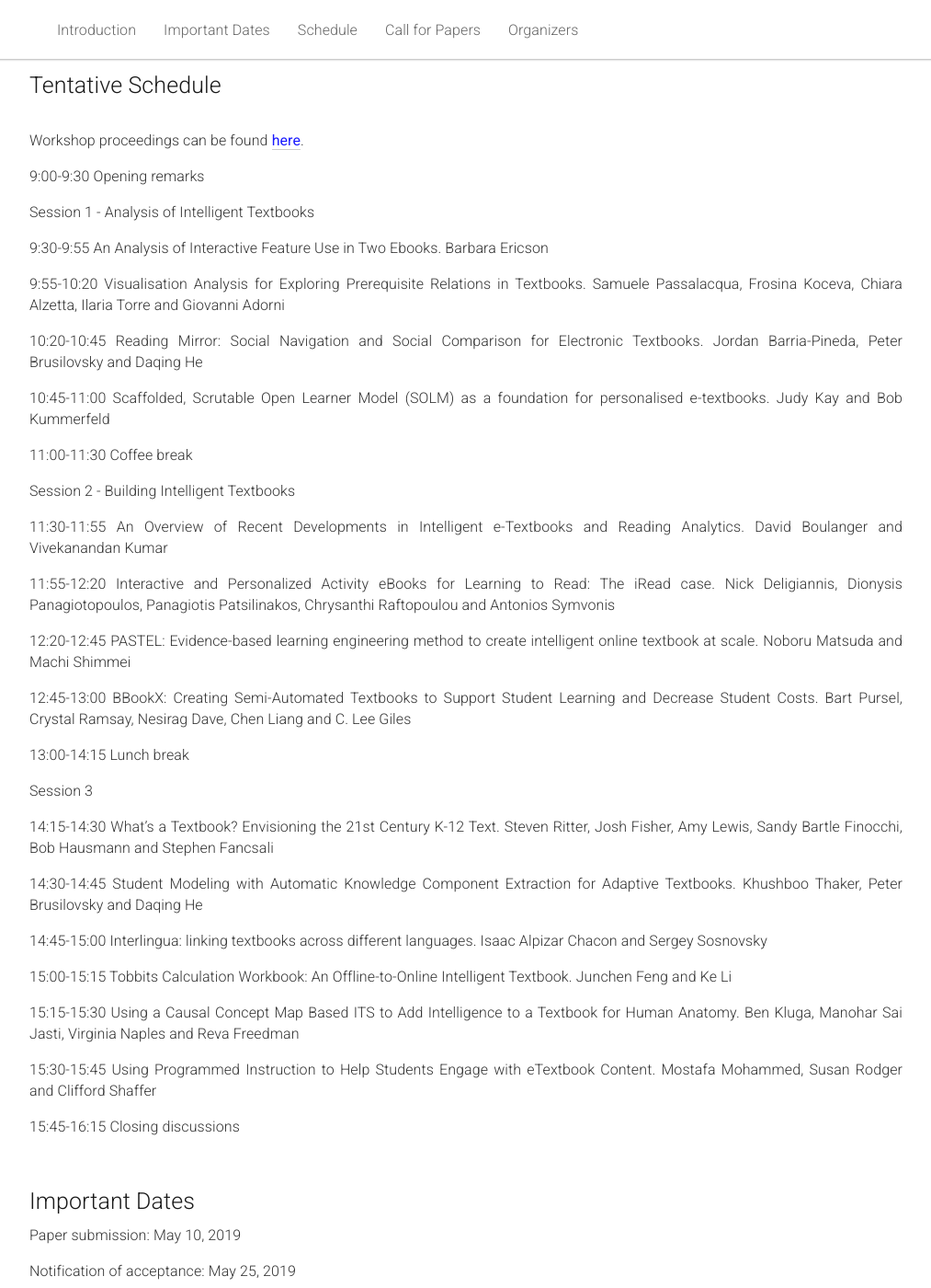
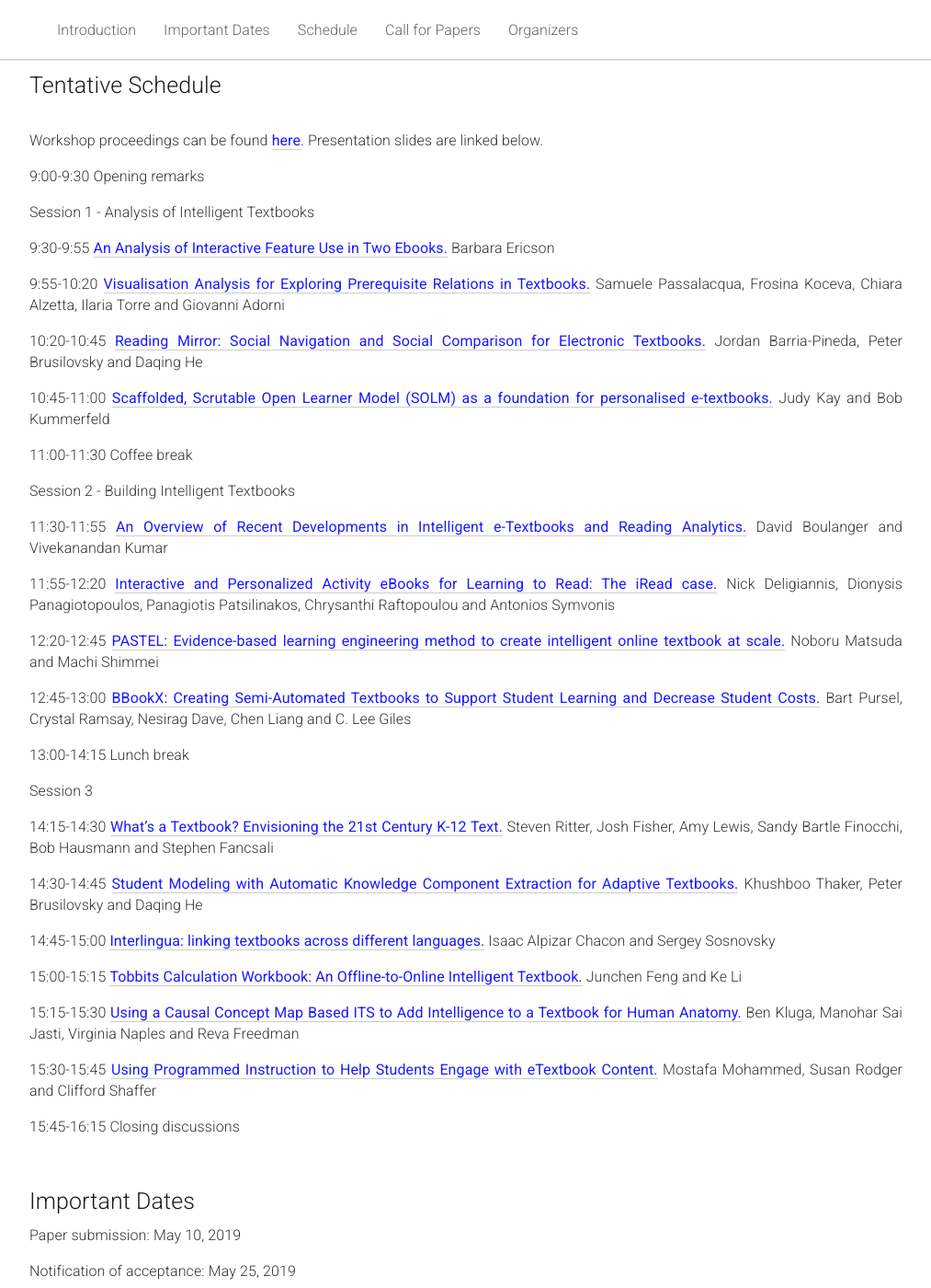
Before and after one commit to ml4ed/ml4ed.github.io, a Jekyll site: the page built from _posts/2019-03-21-2019-AIED-workshop.md, in a window 1280 px wide and 1400 px high, scrolled down 1099 px. Shown: the whole window at 92% size, without its empty margins (133-1146 px from the left). Built offline with Jekyll 4.4.1, drawn with Linux system fonts in a browser that asks for light colours.

Commit message:
Update 2019-03-21-2019-AIED-workshop.md

```diff
--- a/_posts/2019-03-21-2019-AIED-workshop.md
+++ b/_posts/2019-03-21-2019-AIED-workshop.md
@@ -100,48 +100,48 @@ Intelligent information retrieval and question-answering for digital textbooks.
 </div>
 
 <br>
-Workshop proceedings can be found <span style="color:#1a1aff;font-weight:400;"><a href="http://ceur-ws.org/Vol-2384/">here</a></span>.
+Workshop proceedings can be found <span style="color:#1a1aff;font-weight:400;"><a href="http://ceur-ws.org/Vol-2384/">here</a></span>. Presentation slides are linked below.
 <br>
 
 9:00-9:30 Opening remarks
 
 Session 1 - Analysis of Intelligent Textbooks
 
-9:30-9:55 An Analysis of Interactive Feature Use in Two Ebooks. Barbara Ericson
+9:30-9:55 <span style="color:#1a1aff;font-weight:400;"><a href="https://www.slideshare.net/SergeySosnovsky2/an-analysis-of-interactive-feature-use-in-two-ebooks">An Analysis of Interactive Feature Use in Two Ebooks.</a></span> Barbara Ericson
 
-9:55-10:20 Visualisation Analysis for Exploring Prerequisite Relations in Textbooks. Samuele Passalacqua, Frosina Koceva, Chiara Alzetta, Ilaria Torre and Giovanni Adorni
+9:55-10:20 <span style="color:#1a1aff;font-weight:400;"><a href="https://www.slideshare.net/SergeySosnovsky2/visualisation-analysis-for-exploring-prerequisite-relations-in-textbooks">Visualisation Analysis for Exploring Prerequisite Relations in Textbooks.</a></span> Samuele Passalacqua, Frosina Koceva, Chiara Alzetta, Ilaria Torre and Giovanni Adorni
 
-10:20-10:45 Reading Mirror: Social Navigation and Social Comparison for Electronic Textbooks. Jordan Barria-Pineda, Peter Brusilovsky and Daqing He
+10:20-10:45 <span style="color:#1a1aff;font-weight:400;"><a href="https://www.slideshare.net/SergeySosnovsky2/reading-mirror-social-navigation-and-social-comparison-for-electronic-textbooks">Reading Mirror: Social Navigation and Social Comparison for Electronic Textbooks.</a></span> Jordan Barria-Pineda, Peter Brusilovsky and Daqing He
 
-10:45-11:00 Scaffolded, Scrutable Open Learner Model (SOLM) as a foundation for personalised e-textbooks. Judy Kay and Bob Kummerfeld
+10:45-11:00 <span style="color:#1a1aff;font-weight:400;"><a href="https://www.slideshare.net/SergeySosnovsky2/scaffolded-scrutable-open-learner-model-solm-as-a-foundation-for-personalised-etextbooks">Scaffolded, Scrutable Open Learner Model (SOLM) as a foundation for personalised e-textbooks.</a></span> Judy Kay and Bob Kummerfeld
 
 11:00-11:30 Coffee break
 
 Session 2 - Building Intelligent Textbooks
 
-11:30-11:55 An Overview of Recent Developments in Intelligent e-Textbooks and Reading Analytics. David Boulanger and Vivekanandan Kumar
+11:30-11:55 <span style="color:#1a1aff;font-weight:400;"><a href="https://www.slideshare.net/SergeySosnovsky2/an-overview-of-recent-developments-in-intelligent-etextbooks-and-reading-analytics">An Overview of Recent Developments in Intelligent e-Textbooks and Reading Analytics.</a></span> David Boulanger and Vivekanandan Kumar
 
-11:55-12:20 Interactive and Personalized Activity eBooks for Learning to Read: The iRead case. Nick Deligiannis, Dionysis Panagiotopoulos, Panagiotis Patsilinakos, Chrysanthi Raftopoulou and Antonios Symvonis
+11:55-12:20 <span style="color:#1a1aff;font-weight:400;"><a href="https://www.slideshare.net/SergeySosnovsky2/interactive-and-personalized-activity-ebooks-for-learning-to-read-the-iread-case">Interactive and Personalized Activity eBooks for Learning to Read: The iRead case.</a></span> Nick Deligiannis, Dionysis Panagiotopoulos, Panagiotis Patsilinakos, Chrysanthi Raftopoulou and Antonios Symvonis
 
-12:20-12:45 PASTEL: Evidence-based learning engineering method to create intelligent online textbook at scale. Noboru Matsuda and Machi Shimmei
+12:20-12:45 <span style="color:#1a1aff;font-weight:400;"><a href="https://www.slideshare.net/SergeySosnovsky2/pastel-evidencebased-learning-engineering-method-to-create-intelligent-online-textbook-at-scale">PASTEL: Evidence-based learning engineering method to create intelligent online textbook at scale.</a></span> Noboru Matsuda and Machi Shimmei
 
-12:45-13:00 BBookX: Creating Semi-Automated Textbooks to Support Student Learning and Decrease Student Costs. Bart Pursel, Crystal Ramsay, Nesirag Dave, Chen Liang and C. Lee Giles
+12:45-13:00 <span style="color:#1a1aff;font-weight:400;"><a href="https://www.slideshare.net/SergeySosnovsky2/bbookx-creating-semiautomated-textbooks-to-support-student-learning-and-decrease-student-costs">BBookX: Creating Semi-Automated Textbooks to Support Student Learning and Decrease Student Costs.</a></span> Bart Pursel, Crystal Ramsay, Nesirag Dave, Chen Liang and C. Lee Giles
 
 13:00-14:15 Lunch break
 
 Session 3
 
-14:15-14:30 What’s a Textbook? Envisioning the 21st Century K-12 Text. Steven Ritter, Josh Fisher, Amy Lewis, Sandy Bartle Finocchi, Bob Hausmann and Stephen Fancsali
+14:15-14:30 <span style="color:#1a1aff;font-weight:400;"><a href="https://www.slideshare.net/SergeySosnovsky2/whats-a-textbook-envisioning-the-21st-century-k12-text">What’s a Textbook? Envisioning the 21st Century K-12 Text.</a></span> Steven Ritter, Josh Fisher, Amy Lewis, Sandy Bartle Finocchi, Bob Hausmann and Stephen Fancsali
 
-14:30-14:45 Student Modeling with Automatic Knowledge Component Extraction for Adaptive Textbooks. Khushboo Thaker, Peter Brusilovsky and Daqing He
+14:30-14:45 <span style="color:#1a1aff;font-weight:400;"><a href="https://www.slideshare.net/SergeySosnovsky2/student-modeling-with-automatic-knowledge-component-extraction-for-adaptive-textbooks">Student Modeling with Automatic Knowledge Component Extraction for Adaptive Textbooks.</a></span> Khushboo Thaker, Peter Brusilovsky and Daqing He
 
-14:45-15:00 Interlingua: linking textbooks across different languages. Isaac Alpizar Chacon and Sergey Sosnovsky
+14:45-15:00 <span style="color:#1a1aff;font-weight:400;"><a href="https://www.slideshare.net/SergeySosnovsky2/interlingua-linking-textbooks-across-different-languages">Interlingua: linking textbooks across different languages.</a></span> Isaac Alpizar Chacon and Sergey Sosnovsky
 
-15:00-15:15 Tobbits Calculation Workbook: An Offline-to-Online Intelligent Textbook. Junchen Feng and Ke Li
+15:00-15:15 <span style="color:#1a1aff;font-weight:400;"><a href="https://www.slideshare.net/SergeySosnovsky2/tobbits-calculation-workbook-an-offlinetoonline-intelligent-textbook">Tobbits Calculation Workbook: An Offline-to-Online Intelligent Textbook.</a></span> Junchen Feng and Ke Li
 
-15:15-15:30 Using a Causal Concept Map Based ITS to Add Intelligence to a Textbook for Human Anatomy. Ben Kluga, Manohar Sai Jasti, Virginia Naples and Reva Freedman
+15:15-15:30 <span style="color:#1a1aff;font-weight:400;"><a href="https://www.slideshare.net/SergeySosnovsky2/adding-intelligence-to-a-textbook-for-human-anatomy-with-a-causal-concept-map-based-its">Using a Causal Concept Map Based ITS to Add Intelligence to a Textbook for Human Anatomy.</a></span> Ben Kluga, Manohar Sai Jasti, Virginia Naples and Reva Freedman
 
-15:30-15:45 Using Programmed Instruction to Help Students Engage with eTextbook Content. Mostafa Mohammed, Susan Rodger and Clifford Shaffer
+15:30-15:45 <span style="color:#1a1aff;font-weight:400;"><a href="https://www.slideshare.net/SergeySosnovsky2/using-programmed-instruction-to-help-students-engage-with-etextbook-content">Using Programmed Instruction to Help Students Engage with eTextbook Content.</a></span> Mostafa Mohammed, Susan Rodger and Clifford Shaffer
 
 15:45-16:15 Closing discussions
 
```
